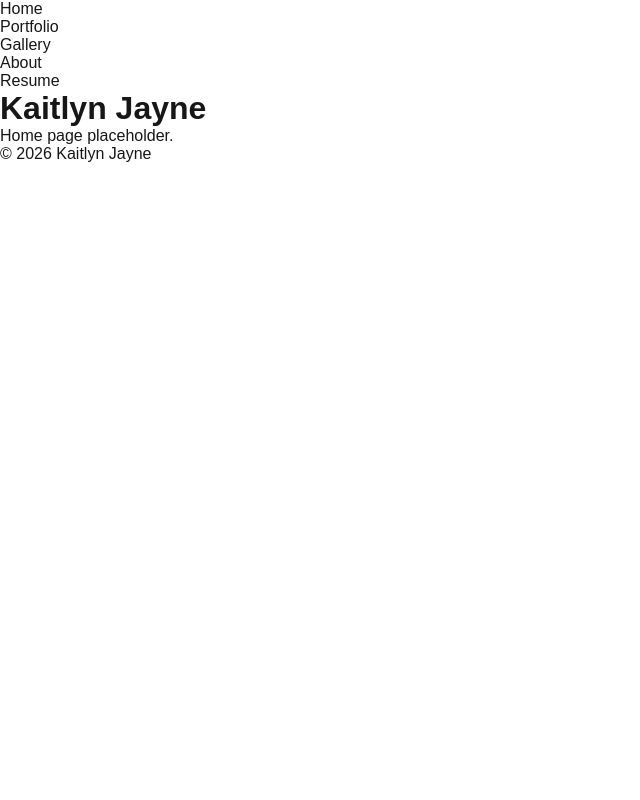
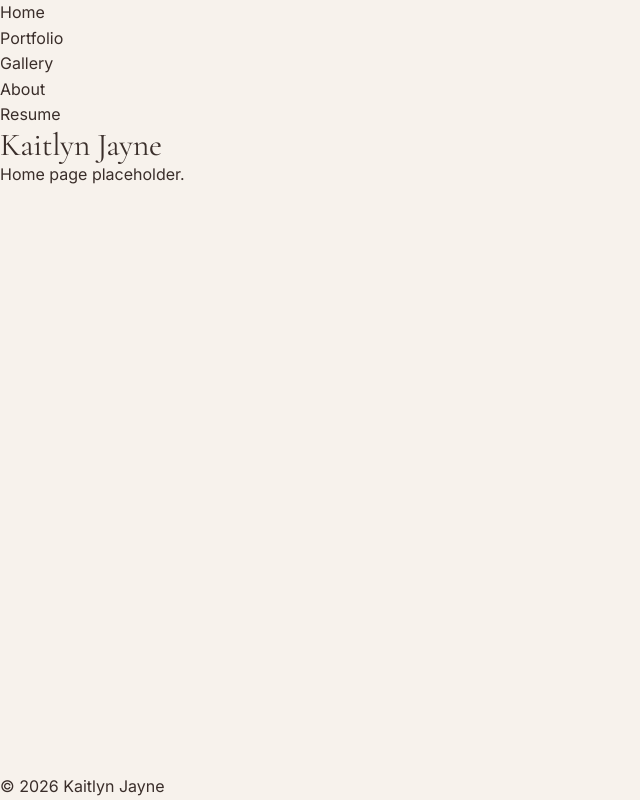
Before and after one commit to N-farnsworth/kaitlyn-website, a Next.js app: page / in a window 1280 px wide. Shown: the whole page, without its empty margins (0-640 px from the left). Built offline with nearby package versions, Linux system fonts and the light colour scheme.

Commit message:
Add design tokens and fonts

```diff
--- a/app/globals.css
+++ b/app/globals.css
@@ -1,40 +1,90 @@
+/* ============ Design tokens ============ */
 :root {
-  --background: #ffffff;
-  --foreground: #171717;
+  /* Her palette */
+  --ivory: #f7f2ec;
+  --taupe: #d8cec4;
+  --mushroom: #a9988b;
+  --espresso: #3a2e2a;
+  --oxblood: #7e4b4b;
+
+  /* What each color is FOR (components use these, not the raw colors) */
+  --color-bg: var(--ivory);
+  --color-text: var(--espresso);
+  --color-surface: var(--taupe);    /* softer sections */
+  --color-border: var(--mushroom);  /* borders, dividers — never text */
+  --color-accent: var(--oxblood);   /* buttons, hovers, small accents */
+  --color-on-photo: var(--ivory);   /* text over dark photos */
+
+  /* Fonts (the variables come from next/font in layout.tsx) */
+  --font-display: var(--font-cormorant), Georgia, serif;
+  --font-body: var(--font-inter), system-ui, sans-serif;
+
+  /* Type scale: clamp(min, fluid, max) grows smoothly with screen width */
+  --text-xs: 0.75rem;   /* small-caps labels */
+  --text-sm: 0.875rem;
+  --text-base: 1rem;
+  --text-lg: 1.125rem;
+  --text-xl: clamp(1.5rem, 1.2rem + 1.2vw, 2rem);
+  --text-2xl: clamp(2.25rem, 1.6rem + 2.6vw, 3.5rem);
+  --text-display: clamp(3.5rem, 2rem + 7vw, 8rem); /* "Kaitlyn Jayne" */
+
+  /* Spacing */
+  --space-xs: 0.5rem;
+  --space-sm: 1rem;
+  --space-md: 1.5rem;
+  --space-lg: 2.5rem;
+  --space-xl: 4rem;
+  --space-section: clamp(4rem, 3rem + 5vw, 8rem);
+
+  /* Layout */
+  --content-width: 1200px;
+  --gutter: clamp(1.25rem, 4vw, 3rem);
 }
 
-@media (prefers-color-scheme: dark) {
-  :root {
-    --background: #0a0a0a;
-    --foreground: #ededed;
-  }
+/* ============ Reset ============ */
+*,
+*::before,
+*::after {
+  box-sizing: border-box;
+  margin: 0;
+  padding: 0;
 }
 
+/* ============ Base ============ */
 html {
-  height: 100%;
-}
-
-html,
-body {
-  max-width: 100vw;
-  overflow-x: hidden;
+  -webkit-text-size-adjust: 100%;
 }
 
 body {
-  min-height: 100%;
+  min-height: 100dvh;
   display: flex;
   flex-direction: column;
-  color: var(--foreground);
-  background: var(--background);
-  font-family: Arial, Helvetica, sans-serif;
+  overflow-x: clip;
+  background: var(--color-bg);
+  color: var(--color-text);
+  font-family: var(--font-body);
+  font-size: var(--text-base);
+  line-height: 1.6;
   -webkit-font-smoothing: antialiased;
   -moz-osx-font-smoothing: grayscale;
 }
 
-* {
-  box-sizing: border-box;
-  padding: 0;
-  margin: 0;
+main {
+  flex: 1;
+}
+
+h1, h2, h3, h4 {
+  font-family: var(--font-display);
+  font-weight: 400;
+  line-height: 1.05;
+  letter-spacing: -0.01em;
+}
+
+img,
+svg,
+video {
+  display: block;
+  max-width: 100%;
 }
 
 a {
@@ -42,8 +92,31 @@ a {
   text-decoration: none;
 }
 
-@media (prefers-color-scheme: dark) {
-  html {
-    color-scheme: dark;
+button {
+  font: inherit;
+  color: inherit;
+  background: none;
+  border: none;
+  cursor: pointer;
+}
+
+:focus-visible {
+  outline: 2px solid var(--color-accent);
+  outline-offset: 3px;
+}
+
+::selection {
+  background: var(--taupe);
+  color: var(--espresso);
+}
+
+/* Respect people who turn off animations in their OS settings */
+@media (prefers-reduced-motion: reduce) {
+  *,
+  *::before,
+  *::after {
+    animation-duration: 0.01ms !important;
+    transition-duration: 0.01ms !important;
+    scroll-behavior: auto !important;
   }
 }
--- a/app/layout.tsx
+++ b/app/layout.tsx
@@ -1,7 +1,22 @@
 import type { Metadata } from "next";
+import { Cormorant_Garamond, Inter } from "next/font/google";
 import Nav from "@/components/Nav";
 import Footer from "@/components/Footer";
 import "./globals.css";
+
+const cormorant = Cormorant_Garamond({
+  subsets: ["latin"],
+  weight: ["300", "400", "500"],
+  style: ["normal", "italic"], // italic for "worth caring about."
+  variable: "--font-cormorant",
+  display: "swap",
+});
+
+const inter = Inter({
+  subsets: ["latin"],
+  variable: "--font-inter",
+  display: "swap",
+});
 
 export const metadata: Metadata = {
   title: "Kaitlyn Jayne",
@@ -14,10 +29,10 @@ export default function RootLayout({
   children: React.ReactNode;
 }) {
   return (
-    <html lang="en">
+    <html lang="en" className={`${cormorant.variable} ${inter.variable}`}>
       <body>
         <Nav />
-        {children}
+        <main>{children}</main>
         <Footer />
       </body>
     </html>
```
